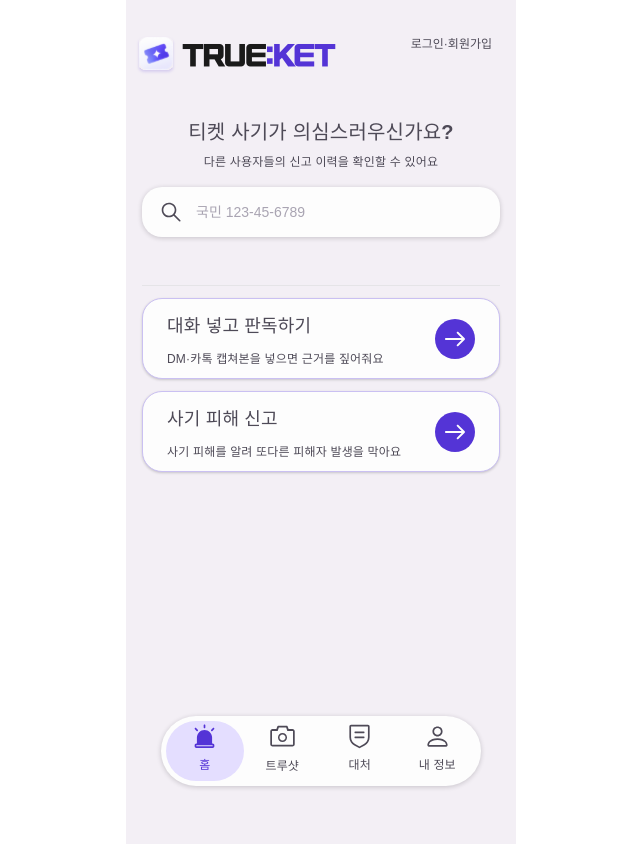
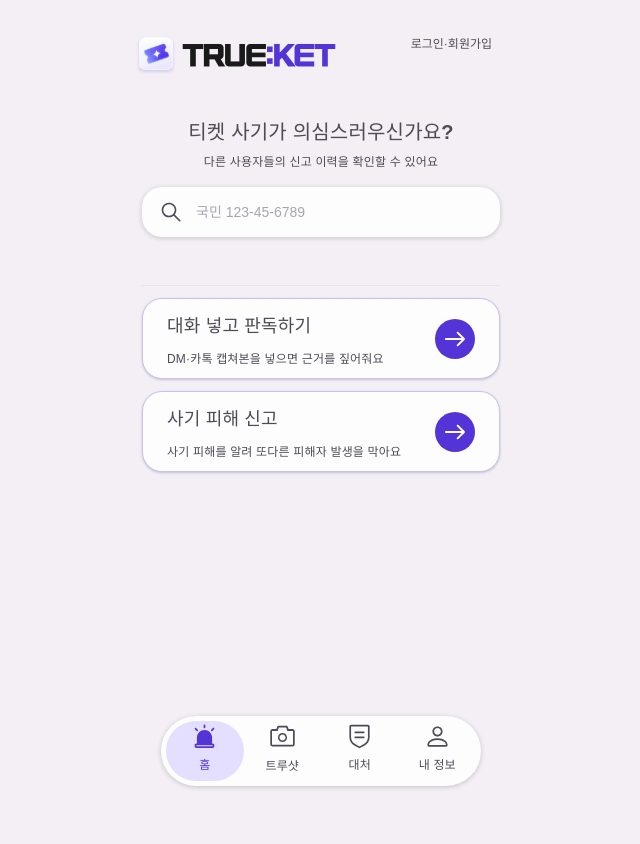
Before and after one commit to TRUEKET/Front, a React (Vite) app: page / in a window 1280 px wide. Shown: the whole page, without its empty margins (319-959 px from the left). Built offline with nearby package versions, Linux system fonts and the light colour scheme; no server answers; a web font is replaced by a local one.

Commit message:
:bug: Fix: 모바일에서 화면 바깥 흰 영역 배경색 수정

```diff
--- a/src/index.css
+++ b/src/index.css
@@ -57,6 +57,7 @@
 
 body {
   margin: 0;
+  background: var(--bg); /* #root 바깥(넓은 폰 양옆, 주소창 접힐 때 아래)도 같은 회색으로 */
 }
 
 #root {
```
